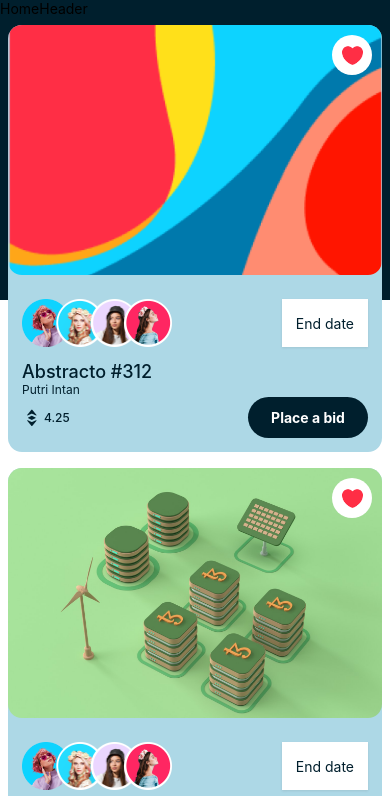
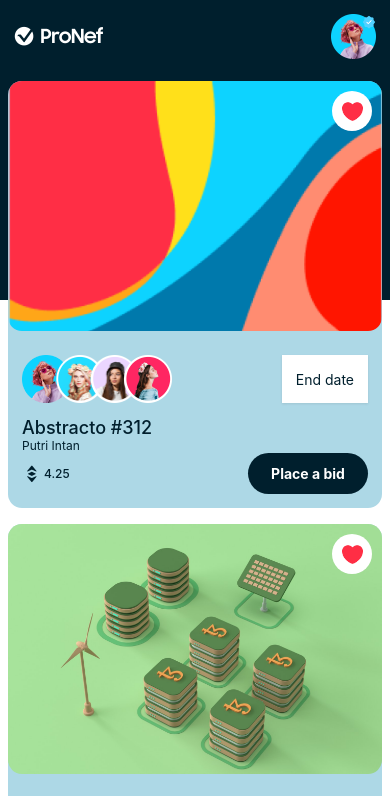
Before and after one commit to Isa1asN/nft_react-native, a React Native app: screen /Home in a window 390 px wide. Shown: the top 796 px of the page. Built offline with nearby package versions, Linux system fonts and the light colour scheme.

Commit message:
made changes

```diff
--- a/components/HomeHeader.js
+++ b/components/HomeHeader.js
@@ -1,10 +1,36 @@
-import { View, Text } from 'react-native'
-import React from 'react'
+import { View, Text, Image, TextInput } from 'react-native'
+import { COLORS, FONTS, SIZES, assets } from '../constants'
 
 const HomeHeader = () => {
   return (
-    <View>
-      <Text>HomeHeader</Text>
+    <View style={{
+      backgroundColor : COLORS.primary,
+      padding: SIZES.font,
+    }}>
+        <View style={{
+          flexDirection:'row',
+          alignItems:'center',
+          justifyContent:'space-between'
+        }}>
+            <Image
+              source={assets.logo}
+              style={{width:90, height:25}}
+              resizeMode='contain'
+            />
+            <View style={{width : 45, height:45}}>
+              <Image
+                source={assets.person01}
+                style={{width : '100%', height:'100%'}}
+                resizeMode='contain'
+              />
+              <Image
+              source={assets.badge}
+              style={{position:'absolute', top:0, right:0, width : 15, height:15}}
+              resizeMode='contain'
+            />
+
+            </View>
+        </View>
     </View>
   )
 }
```
Also changed, not shown: components/Button.js (line endings or trailing spaces).
